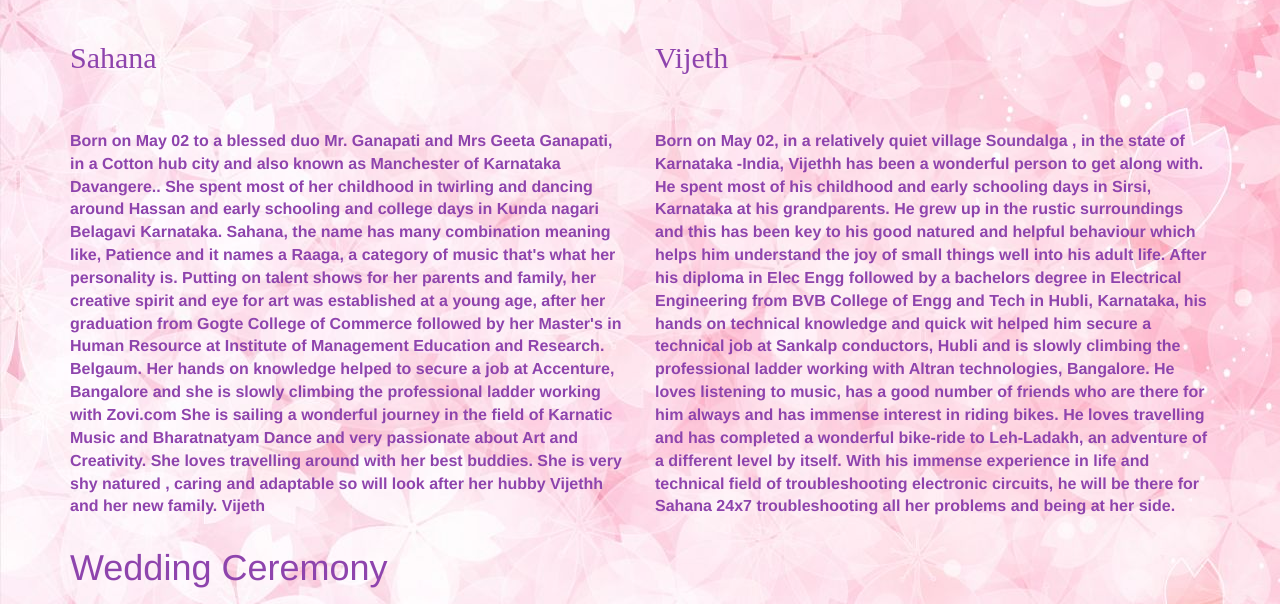
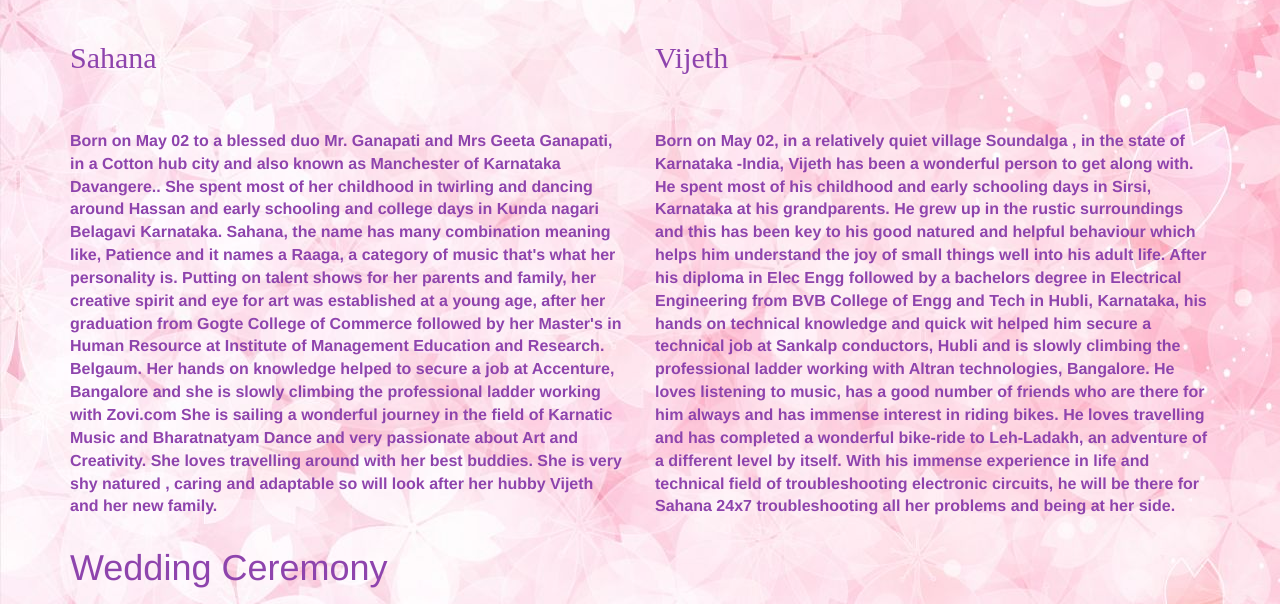
Before and after one commit to sahana-wedds-vijet/sahana-wedds-vijet.github.io, a Jekyll site: the page built from index.html, in a window 1280 px wide and 900 px high, scrolled down 652 px. Shown: the part 128-732 px from the top of the window. Built offline with Jekyll 4.4.1, drawn with Linux system fonts in a browser that asks for light colours; some web fonts are replaced.

Commit message:
fast commit

```diff
--- a/_includes/featured.html
+++ b/_includes/featured.html
@@ -15,14 +15,13 @@ Sahana, the name has many combination meaning like, Patience and it names  a Raa
 
 Her hands on knowledge helped to secure a job at Accenture, Bangalore and she is slowly climbing the professional ladder working with Zovi.com
 
-She is sailing a wonderful journey in the field of Karnatic Music and Bharatnatyam Dance and very passionate about Art and Creativity. She loves travelling around with her best buddies. She is very shy natured , caring and adaptable so will look after her hubby Vijethh and her new family.
-Vijeth
+She is sailing a wonderful journey in the field of Karnatic Music and Bharatnatyam Dance and very passionate about Art and Creativity. She loves travelling around with her best buddies. She is very shy natured , caring and adaptable so will look after her hubby Vijeth and her new family.
 					</p>
 				</div>
 				<div class='col-sm-6'>
 					<h2>Vijeth</h2>
 					<p>
-					Born on May 02,  in a relatively quiet village Soundalga , in the state of Karnataka -India, Vijethh has been a wonderful person to get along with. He spent most of his childhood and early schooling days in Sirsi, Karnataka at his grandparents. He grew up in the rustic surroundings and this has been key to his good natured and helpful behaviour which helps him understand the joy of small things well into his adult life.
+					Born on May 02,  in a relatively quiet village Soundalga , in the state of Karnataka -India, Vijeth has been a wonderful person to get along with. He spent most of his childhood and early schooling days in Sirsi, Karnataka at his grandparents. He grew up in the rustic surroundings and this has been key to his good natured and helpful behaviour which helps him understand the joy of small things well into his adult life.
 					After his diploma in Elec Engg followed by a bachelors degree in Electrical Engineering from BVB College of Engg and Tech in Hubli, Karnataka, his hands on technical knowledge and quick wit helped him secure a technical job at Sankalp conductors, Hubli and is slowly climbing the professional ladder working with Altran technologies, Bangalore. He loves listening to music, has a good number of friends who are there for him always and has immense interest in riding bikes. He loves travelling and has completed a wonderful bike-ride to Leh-Ladakh, an adventure of a different level by itself. With his immense experience in life and technical field of troubleshooting electronic circuits, he will be there for Sahana 24x7 troubleshooting all her problems and being at her side.
 					<p>
 				</div>
```
Also changed, not shown: 1 other file.
